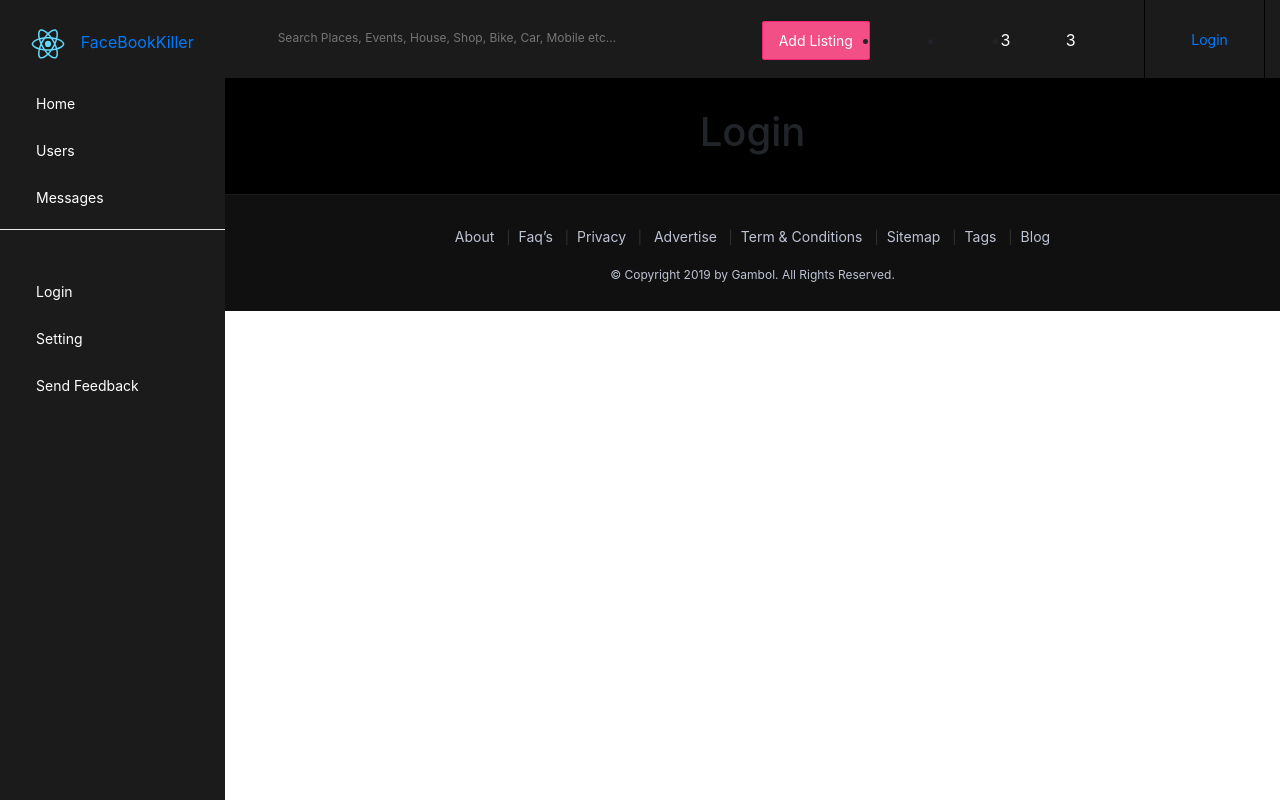
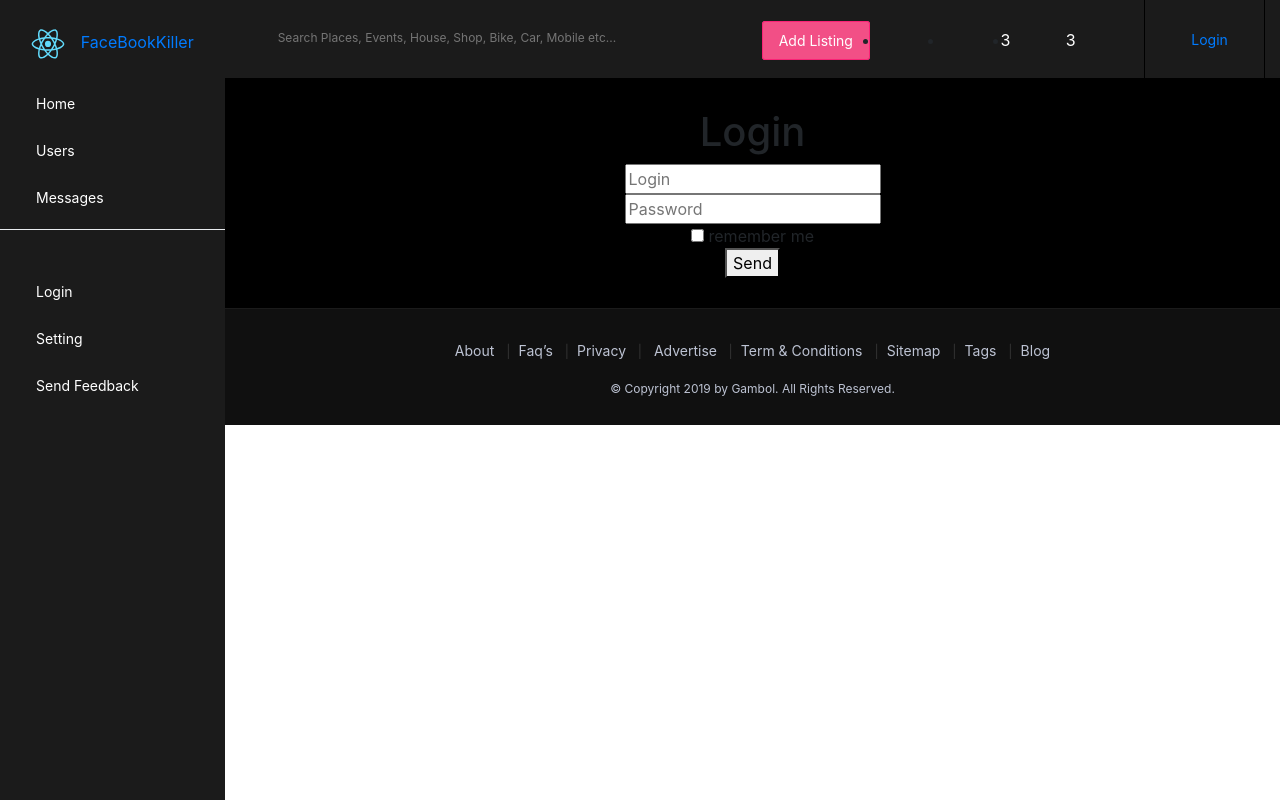
Before and after one commit to miffa1991/facebook-killer, a React (Create React App) app: page /login in a window 1280 px wide. Built offline with nearby package versions, Linux system fonts and the light colour scheme; no server answers.

Commit message:
redax-form

```diff
--- a/package.json
+++ b/package.json
@@ -13,6 +13,7 @@
     "react-router-dom": "^5.1.2",
     "react-scripts": "3.4.0",
     "redux": "^4.0.5",
+    "redux-form": "^8.3.0",
     "redux-thunk": "^2.3.0"
   },
   "scripts": {
--- a/src/components/Content/ContentMain/Profile/ProfileContainer.jsx
+++ b/src/components/Content/ContentMain/Profile/ProfileContainer.jsx
@@ -31,6 +31,7 @@ const mapStateToProps = (state) => {
     status: state.postItems.status,
     userId: state.postItems.pageIdUser
   }
+
 }
 
 
--- a/src/components/Login/Login.jsx
+++ b/src/components/Login/Login.jsx
@@ -1,8 +1,33 @@
 import React from 'react';
+import { Field, reduxForm } from 'redux-form';
+
+const LoginForm = (props) => {
+  return (
+    <form onSubmit={props.handleSubmit}>
+      <div><Field placeholder={'Login'} name={'login'} component={'input'}/></div>
+      <div><Field placeholder={'Password'} name={'password'} component={'input'}/></div>
+      <div><Field type={'checkbox'} name={'rememberMe'} component={'input'}/> remember me</div>
+      <button>Send</button>
+    </form>
+  )
+}
+
+const LoginRedaxFrorm = reduxForm ({
+  // a unique name for the form
+  form: 'login'
+})(LoginForm);
+
 
 const Login = (props) => {
+  const onSubmit = (FormData) => {
+    console.log(FormData);
+  }
   return (
-    <h1>Login</h1>
+    <div>
+      <h1>Login</h1>
+      <LoginRedaxFrorm onSubmit={onSubmit} />
+    </div>
+
   )
 }
 
--- a/src/redux/redux-store.js
+++ b/src/redux/redux-store.js
@@ -4,13 +4,14 @@ import postReducer from './profile-reducer';
 import messageReducer from './message-reducer';
 import usersReducer from './users-reducer';
 import loginReducer from './login-reducer';
-
+import { reducer as formReducer } from 'redux-form'
 
 let reducersBox = combineReducers({
   postItems: postReducer,
   messageItems: messageReducer,
   usersPage: usersReducer,
-  loginReducer: loginReducer
+  loginReducer: loginReducer,
+  form: formReducer
 });
 
 let store = createStore(reducersBox, applyMiddleware(thunkMiddleware));
```
Also changed, not shown: 1 other file (tests, documents, lock files or other folders).
